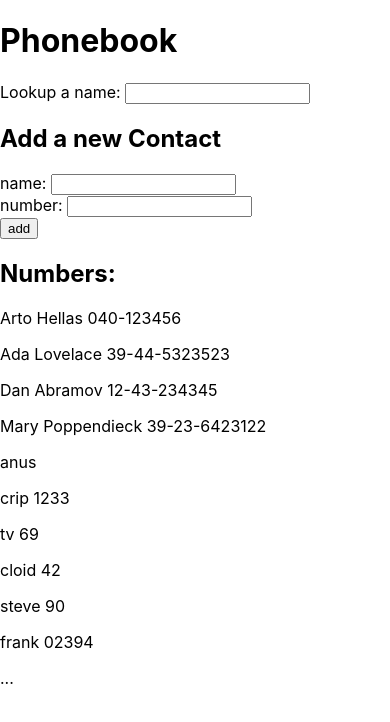
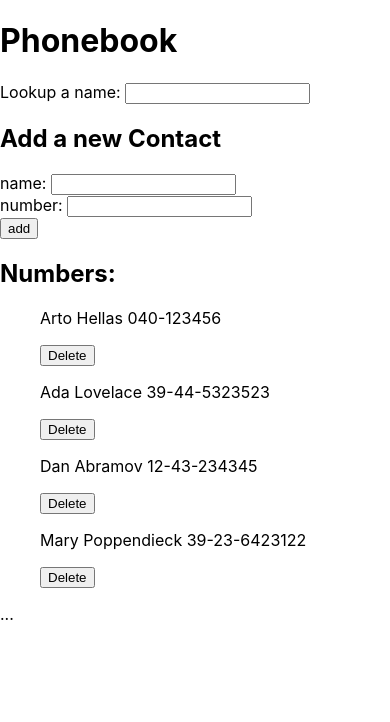
Before and after one commit to krbrennan/helsinki_fullstack, a React (Create React App) app in the folder part2/phonebook/: page / in a window 390 px wide. Shown: the top 722 px of the page. Built offline with nearby package versions, Linux system fonts and the light colour scheme; data requests are answered from the project's data file.

Commit message:
part2 phonebook step9

```diff
--- a/part2/phonebook/db.json
+++ b/part2/phonebook/db.json
@@ -19,36 +19,6 @@
       "name": "Mary Poppendieck",
       "number": "39-23-6423122",
       "id": 4
-    },
-    {
-      "name": "anus",
-      "number": "",
-      "id": 5
-    },
-    {
-      "name": "crip",
-      "number": "1233",
-      "id": 6
-    },
-    {
-      "name": "tv",
-      "number": "69",
-      "id": 7
-    },
-    {
-      "name": "cloid",
-      "number": "42",
-      "id": 8
-    },
-    {
-      "name": "steve",
-      "number": "90",
-      "id": 9
-    },
-    {
-      "name": "frank",
-      "number": "02394",
-      "id": 10
     }
   ]
 }
--- a/part2/phonebook/src/App.js
+++ b/part2/phonebook/src/App.js
@@ -95,6 +95,27 @@ const App = () => {
     }
   }
 
+
+
+  const deletePerson = (props) => {
+    // find person first, capture their object, then send apiService(object)
+    const personToDelete = persons.filter((person) => {
+      return person.name == props
+    })
+    // update persons by removing this deleted person
+    apiService.personToDelete(personToDelete[0]).then((res) => {
+      // manually delete entry in current state
+      // res is the person object
+      const newPersons = persons.filter((person) => {
+        if(person.name !== res.name){
+          return person
+        }
+      })
+      setPersons(newPersons)
+    })
+
+  }
+
   //
   //
   //
@@ -119,7 +140,7 @@ const App = () => {
           name={newName}
           />
       <h2>Numbers:</h2>
-        <Persons people={persons} filtered={filteredNames} />
+        <Persons people={persons} deletePerson={deletePerson} filtered={filteredNames} />
       ...
     </div>
   )
--- a/part2/phonebook/src/components/Person.js
+++ b/part2/phonebook/src/components/Person.js
@@ -1,8 +1,12 @@
 import React from 'react'
 
 const Person = (props) => {
+    // console.log(props)
     return(
-        <p key={props.info.name}>{props.info.name}    {props.info.number} </p>
+        <div>
+            <p key={props.info.name}>{props.info.name}    {props.info.number} </p>
+            <button onClick={() => props.delete(props.info.name)}>Delete</button>
+        </div>
     )
 }
 
--- a/part2/phonebook/src/components/Persons.js
+++ b/part2/phonebook/src/components/Persons.js
@@ -3,18 +3,26 @@ import React from 'react'
 import Person from './Person'
 
 const Persons = (props) => {
-  console.log(props)
+  // console.log(props)
     if(props.filtered.length === 0) {
       return(
-        props.people.map((person, idx) => {
-           return <Person info={person} />
-        })
+        <div>
+          <ul>
+            {props.people.map((person, idx) => {
+            return <Person delete={props.deletePerson} info={person} />
+          })}
+          </ul>
+        </div>
       )
     } else {
         return(
-            props.filtered.map((person, idx) => {
-                return <Person info={person} />
-              })
+          <div>
+             <ul>
+            {props.filtered.map((person, idx) => {
+                return <li><Person delete={props.deletePerson} info={person} /></li>
+              })}
+          </ul>
+          </div>
         )
     }
 }
--- a/part2/phonebook/src/services/numbers.js
+++ b/part2/phonebook/src/services/numbers.js
@@ -18,8 +18,14 @@ const create = (newObject) => {
     return axios.post(baseUrl, newObject)
 }
 
+const personToDelete = (obj) => {
+    return axios.delete(`${baseUrl}/${obj.id}`).then((res) => obj)
+}
+
+
 
 export default {
     getAll,
-    create
+    create,
+    personToDelete
 }
```
